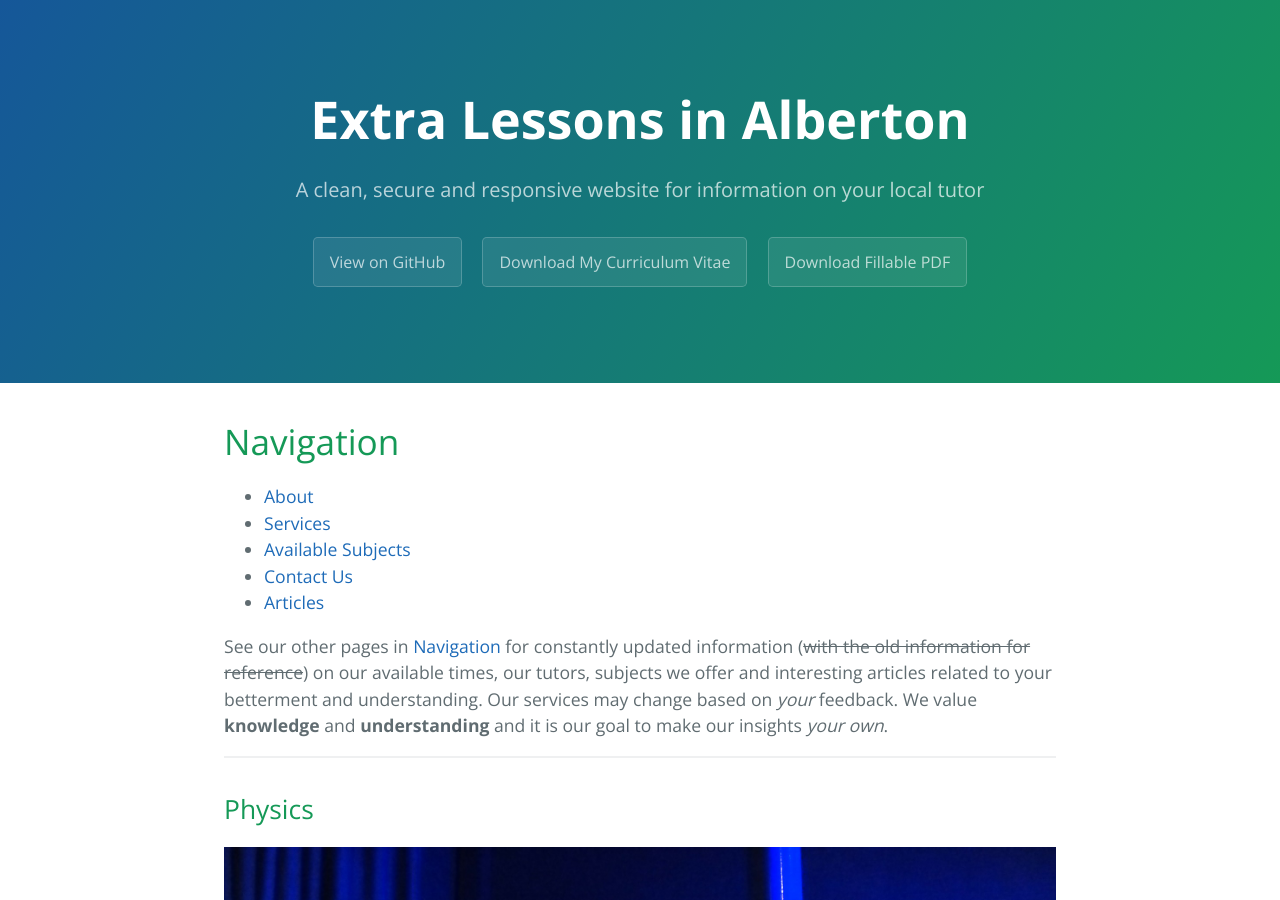
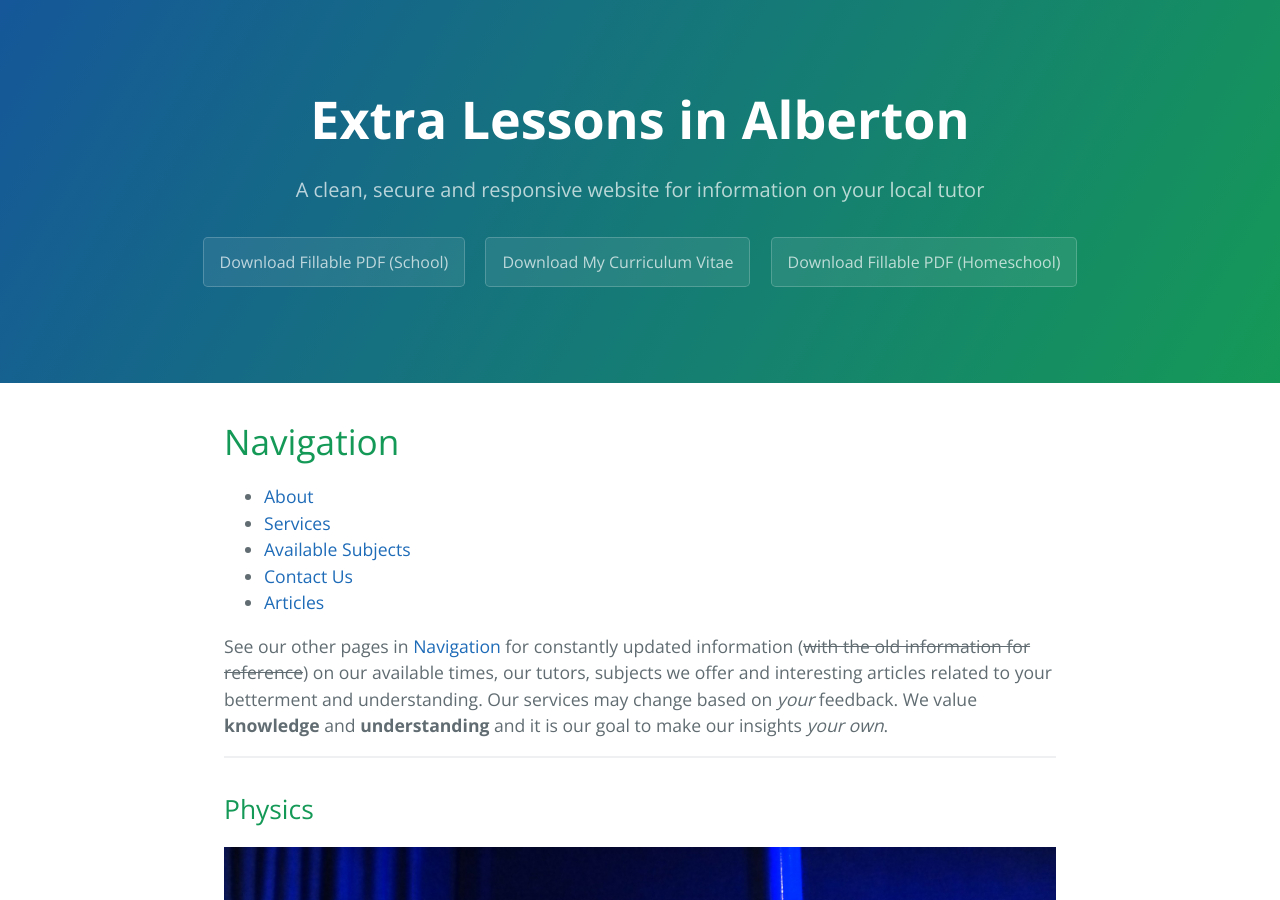
Before and after one commit to HelloBeastie/HelloBeastie.github.io, a Jekyll site: the page built from index.md, in a window 1280 px wide and 900 px high. Built offline with Jekyll 4.4.1, drawn with Linux system fonts in a browser that asks for light colours; our own code applies the rules of GitHub Pages for plain Markdown files.

Commit message:
Adding PDFs

```diff
--- a/_layouts/default.html
+++ b/_layouts/default.html
@@ -37,9 +37,9 @@
       <h2 class="project-tagline">{{ site.description | default: site.github.project_tagline }}</h2>
 
       {% if site.show_downloads %}
-        <a href="{{ site.github.repository_url }}" class="btn">View on GitHub</a>
+        <a href="https://cdn.rawgit.com/HelloBeastie/HelloBeastie.github.io/c39b74de/_includes/School.pdf" class="btn">Download Fillable PDF (School)</a>
         <a href="https://cdn.rawgit.com/HelloBeastie/HelloBeastie.github.io/7585ce9a/_includes/Riki_Lee_Cirrculem_Vitae.pdf" class="btn">Download My Curriculum Vitae</a>
-        <a href="{{ site.github.tar_url }}" class="btn">Download Fillable PDF</a>
+        <a href="https://cdn.rawgit.com/HelloBeastie/HelloBeastie.github.io/c39b74de/_includes/Homeschool.pdf" class="btn">Download Fillable PDF (Homeschool)</a>
       {% endif %}
     </section>
 
```
